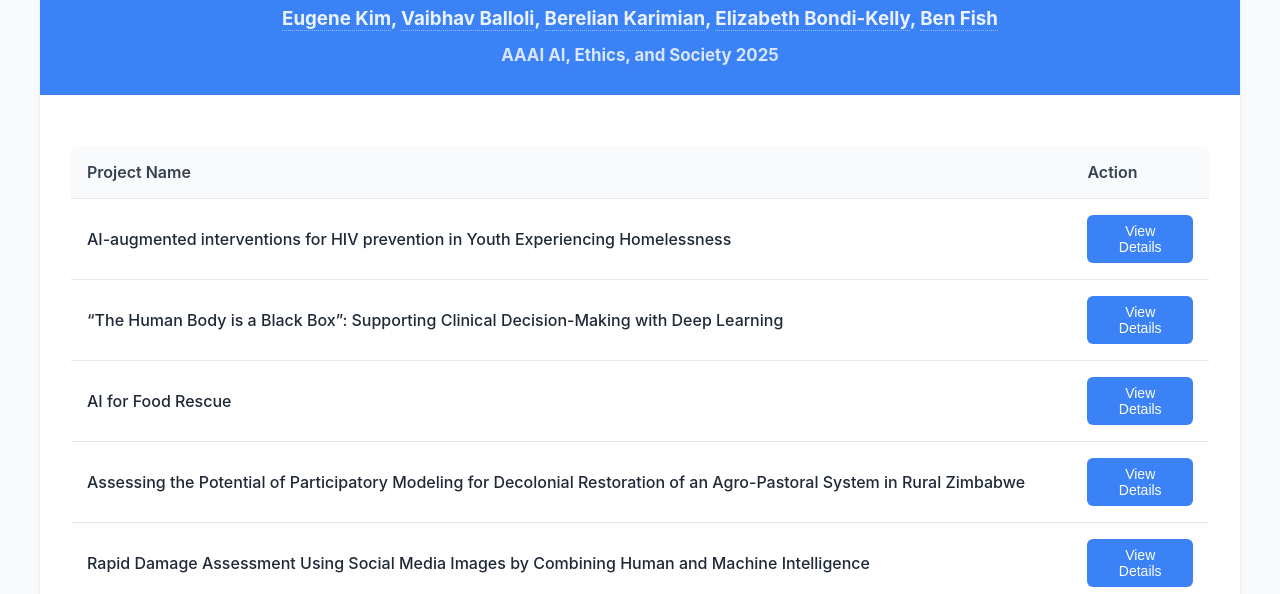
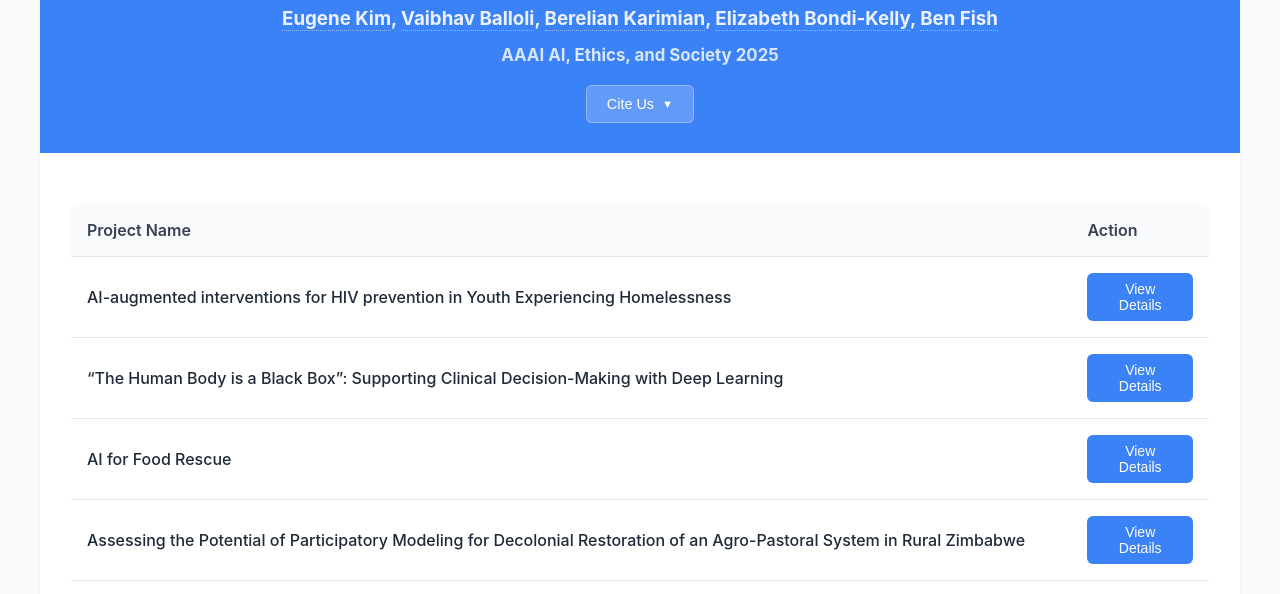
Before and after one commit to realize-lab/participaite, a plain HTML site: page index.html in a window 1280 px wide. Shown: the part 131-725 px from the top of the page. Drawn offline with Linux system fonts and the light colour scheme.

Commit message:
Add Cite Us buttton

```diff
--- a/index.html
+++ b/index.html
@@ -81,6 +81,92 @@
         .header p {
             opacity: 0.9;
             font-size: 1rem;
+        }
+
+        /* Citation Collapsible Styles */
+        .citation-section {
+            margin-top: 20px;
+        }
+
+        .citation-toggle {
+            background: rgba(255, 255, 255, 0.2);
+            color: white;
+            border: 1px solid rgba(255, 255, 255, 0.3);
+            padding: 10px 20px;
+            border-radius: 6px;
+            cursor: pointer;
+            font-size: 0.9rem;
+            font-weight: 500;
+            transition: all 0.2s;
+            display: inline-flex;
+            align-items: center;
+            gap: 8px;
+        }
+
+        .citation-toggle:hover {
+            background: rgba(255, 255, 255, 0.3);
+        }
+
+        .citation-toggle::after {
+            content: '▼';
+            font-size: 0.7rem;
+            transition: transform 0.2s;
+        }
+
+        .citation-toggle.active::after {
+            transform: rotate(180deg);
+        }
+
+        .citation-content {
+            max-height: 0;
+            overflow: hidden;
+            transition: max-height 0.3s ease-out;
+            margin-top: 0;
+        }
+
+        .citation-content.active {
+            max-height: 500px;
+            margin-top: 15px;
+        }
+
+        .bibtex-container {
+            background: rgba(255, 255, 255, 0.95);
+            color: #1f2937;
+            padding: 15px;
+            border-radius: 6px;
+            position: relative;
+            font-family: 'Courier New', monospace;
+            font-size: 0.85rem;
+        }
+
+        .bibtex-code {
+            white-space: pre;
+            overflow-x: auto;
+            margin: 0;
+            padding-right: 60px;
+        }
+
+        .copy-button {
+            position: absolute;
+            top: 10px;
+            right: 10px;
+            background: #3b82f6;
+            color: white;
+            border: none;
+            padding: 6px 12px;
+            border-radius: 4px;
+            cursor: pointer;
+            font-size: 0.75rem;
+            font-weight: 500;
+            transition: background-color 0.2s;
+        }
+
+        .copy-button:hover {
+            background: #2563eb;
+        }
+
+        .copy-button.copied {
+            background: #10b981;
         }
 
         .content {
@@ -282,6 +368,25 @@
             <div class="conference">
                 <h3>AAAI AI, Ethics, and Society 2025</h3>
             </div>
+
+            <div class="citation-section">
+                <button class="citation-toggle" onclick="toggleCitation()">Cite Us</button>
+                <div class="citation-content" id="citationContent">
+                    <div class="bibtex-container">
+                        <button class="copy-button" onclick="copyBibtex()">Copy</button>
+                        <pre class="bibtex-code" id="bibtexCode">@article{kim2025relationship,
+  title={RelAItionship Building: Analyzing Recruitment Strategies for Participatory AI},
+  author={Kim, Eugene and Balloli, Vaibhav and Karimian, Berelian and Bondi-Kelly, Elizabeth and Fish, Benjamin},
+  journal={AAAI Conference on AI, Ethics, and Society},
+  volume={8},
+  number={2},
+  pages={1426--1439},
+  year={2025},
+  publisher={Association for the Advancement of Artificial Intelligence}
+}</pre>
+                    </div>
+                </div>
+            </div>
         </div>
 
         <div class="content">
@@ -320,6 +425,32 @@
 
         // Load data on page load
         document.addEventListener('DOMContentLoaded', loadEntries);
+
+        // Toggle citation section
+        function toggleCitation() {
+            const toggle = document.querySelector('.citation-toggle');
+            const content = document.getElementById('citationContent');
+            toggle.classList.toggle('active');
+            content.classList.toggle('active');
+        }
+
+        // Copy BibTeX to clipboard
+        function copyBibtex() {
+            const bibtexCode = document.getElementById('bibtexCode').textContent;
+            const copyButton = document.querySelector('.copy-button');
+
+            navigator.clipboard.writeText(bibtexCode).then(() => {
+                copyButton.textContent = 'Copied!';
+                copyButton.classList.add('copied');
+
+                setTimeout(() => {
+                    copyButton.textContent = 'Copy';
+                    copyButton.classList.remove('copied');
+                }, 2000);
+            }).catch(err => {
+                console.error('Failed to copy:', err);
+            });
+        }
 
         async function loadEntries() {
             try {
```
